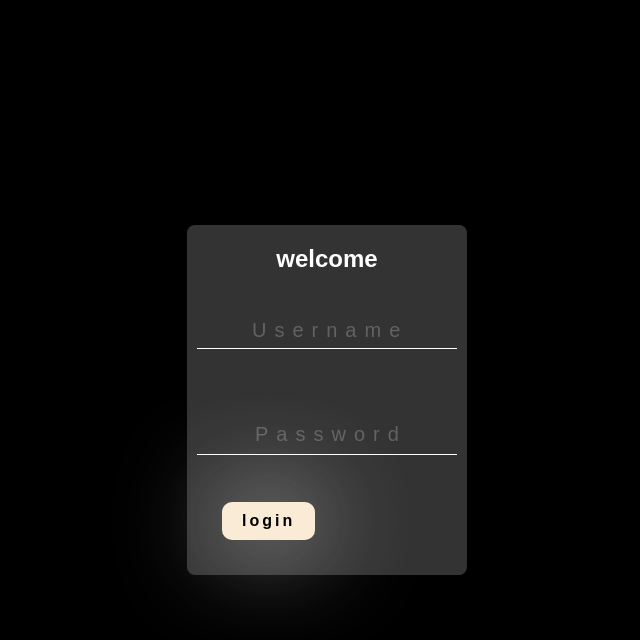
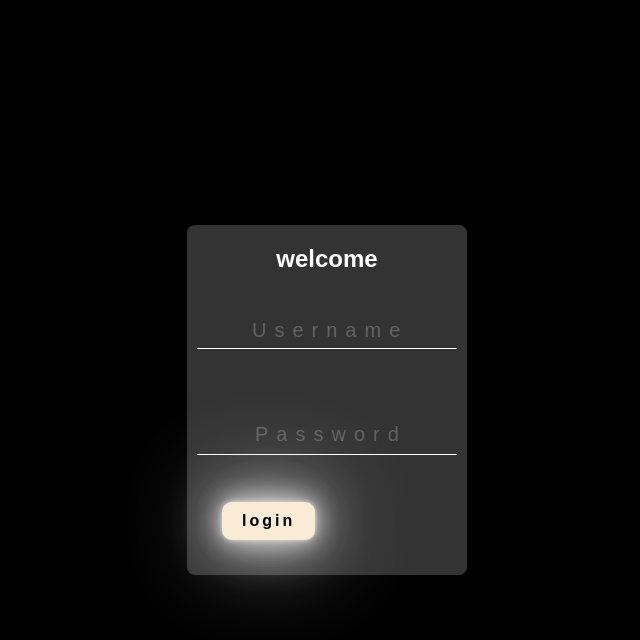
Before and after one commit to 3akrot/3akrot.github.io, a plain HTML site: page index.html in a window 1280 px wide. In both pictures the pointer is over the link "login". Shown: the whole page, without its empty margins (313-953 px from the left). Drawn offline with Linux system fonts and the light colour scheme.

Commit message:
Update style.css

```diff
--- a/style.css
+++ b/style.css
@@ -125,14 +125,25 @@ border-bottom: 2px solid white;
 }
 
 a:hover {
+  -webkit-border-radius: 10px;
+
   border-radius: 10px;
+  -webkit-color: #000;
   color: #000;
-  background-color: antiquewhite;
+  -webkit-background-color: antiquewhite;
+   background-color: antiquewhite;
   /* border-bottom: 3px solid white; */
-  box-shadow: 0px 0px 5px #ddd;
-  box-shadow: 0px 0px 25px #ddd;
-  box-shadow: 0px 0px 50px #ddd;
-  box-shadow: 0px 0px 100px #ddd;
+  -webkit-box-shadow:
+   0px 0px 5px #ddd
+  , 0px 0px 25px #ddd
+  , 0px 0px 50px #ddd
+  , 0px 0px 100px #ddd;
+  box-shadow:
+   0px 0px 5px #ddd
+  , 0px 0px 25px #ddd
+  , 0px 0px 50px #ddd
+  , 0px 0px 100px #ddd;
+
 }
 
 input:focus ~ .fieldholder2 ,
```
